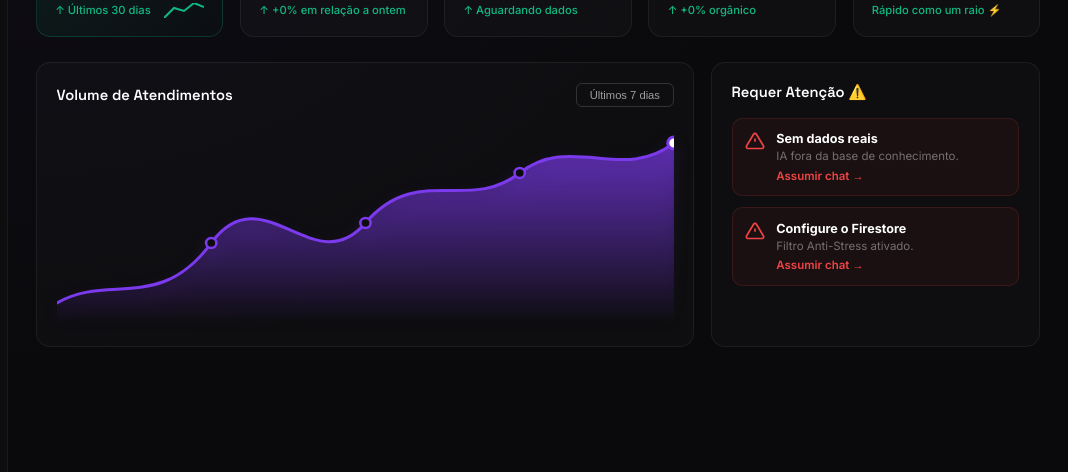
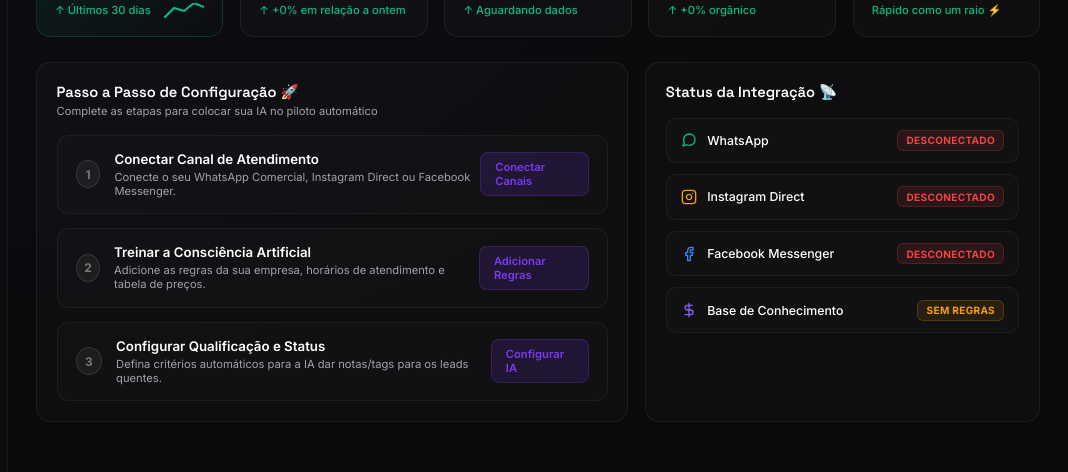
Before and after one commit to seafeetstarken/acessordigital-v1, a website: page app/dashboard.html in a window 1280 px wide. Shown: the part 231-703 px from the top of the page, 212-1280 px from the left. Drawn offline with Linux system fonts and the light colour scheme.

Commit message:
feat: design a clean onboarding template for new users on dashboard.html

```diff
--- a/app/dashboard.html
+++ b/app/dashboard.html
@@ -151,6 +151,62 @@
     .attention-content h4 { color: #FFF; font-size: 0.9rem; margin-bottom: 0.2rem; }
     .attention-content p { color: rgba(255,255,255,0.4); font-size: 0.82rem; }
     .attention-action { color: #EF4444; font-size: 0.82rem; font-weight: 600; text-decoration: none; margin-top: 0.4rem; display: inline-block; }
+
+    /* Onboarding Checklist Styles */
+    .onboarding-steps { display: flex; flex-direction: column; gap: 1rem; margin-top: 0.5rem; }
+    .onboarding-step {
+      display: flex; align-items: center; justify-content: space-between;
+      padding: 1.1rem 1.3rem; background: rgba(255,255,255,0.015);
+      border: 1px solid rgba(255,255,255,0.05); border-radius: 12px;
+      transition: all 0.2s ease;
+    }
+    .onboarding-step:hover {
+      background: rgba(124,58,237,0.03); border-color: rgba(124,58,237,0.2);
+    }
+    .step-left { display: flex; align-items: center; gap: 1rem; }
+    .step-number {
+      width: 28px; height: 28px; border-radius: 50%;
+      background: rgba(255,255,255,0.05); color: rgba(255,255,255,0.4);
+      display: flex; align-items: center; justify-content: center;
+      font-weight: 700; font-size: 0.85rem; border: 1px solid rgba(255,255,255,0.1);
+    }
+    .onboarding-step.completed .step-number {
+      background: rgba(16,185,129,0.15); color: #10b981; border-color: rgba(16,185,129,0.3);
+    }
+    .step-info h4 { color: #FFF; font-size: 0.95rem; font-weight: 600; margin-bottom: 0.2rem; }
+    .step-info p { color: var(--text-muted); font-size: 0.8rem; }
+    .step-action-btn {
+      background: rgba(124,58,237,0.15); border: 1px solid rgba(124,58,237,0.25);
+      color: var(--accent-primary); padding: 0.5rem 1rem; border-radius: 8px;
+      font-size: 0.8rem; font-weight: 600; text-decoration: none; transition: all 0.2s;
+    }
+    .step-action-btn:hover {
+      background: var(--accent-primary); color: #000; border-color: var(--accent-primary);
+      transform: translateY(-1px);
+    }
+
+    /* Integration Status Indicators */
+    .status-list { display: flex; flex-direction: column; gap: 0.8rem; }
+    .status-row {
+      display: flex; align-items: center; justify-content: space-between;
+      padding: 0.8rem 1rem; background: rgba(255,255,255,0.015);
+      border: 1px solid rgba(255,255,255,0.05); border-radius: 10px;
+    }
+    .status-left { display: flex; align-items: center; gap: 0.75rem; color: #FFF; font-size: 0.88rem; font-weight: 500; }
+    .status-left svg { width: 16px; height: 16px; }
+    .badge-status {
+      font-size: 0.72rem; font-weight: 700; text-transform: uppercase;
+      padding: 0.25rem 0.6rem; border-radius: 6px; letter-spacing: 0.03em;
+    }
+    .badge-status.disconnected {
+      background: rgba(239,68,68,0.1); color: #EF4444; border: 1px solid rgba(239,68,68,0.2);
+    }
+    .badge-status.connected {
+      background: rgba(16,185,129,0.1); color: #10b981; border: 1px solid rgba(16,185,129,0.2);
+    }
+    .badge-status.warning {
+      background: rgba(245,158,11,0.1); color: #F59E0B; border: 1px solid rgba(245,158,11,0.2);
+    }
 
   </style>
 </head>
@@ -306,41 +362,90 @@
           </div>
         </div>
 
-        <div class="main-grid">
+        <div class="main-grid" style="grid-template-columns: 1.8fr 1.2fr;">
+          <!-- Left Panel: Onboarding Checklist -->
+          <div class="glass-panel">
+            <div class="panel-header" style="flex-direction: column; align-items: flex-start; gap: 0.2rem;">
+              <h3>Passo a Passo de Configuração 🚀</h3>
+              <span style="font-size: 0.8rem; color: var(--text-muted);">Complete as etapas para colocar sua IA no piloto automático</span>
+            </div>
+
+            <div class="onboarding-steps" style="margin-top: 1rem;">
+              <!-- Step 1 -->
+              <div class="onboarding-step">
+                <div class="step-left">
+                  <div class="step-number">1</div>
+                  <div class="step-info">
+                    <h4>Conectar Canal de Atendimento</h4>
+                    <p>Conecte o seu WhatsApp Comercial, Instagram Direct ou Facebook Messenger.</p>
+                  </div>
+                </div>
+                <a href="configuracoes.html" class="step-action-btn">Conectar Canais</a>
+              </div>
+
+              <!-- Step 2 -->
+              <div class="onboarding-step">
+                <div class="step-left">
+                  <div class="step-number">2</div>
+                  <div class="step-info">
+                    <h4>Treinar a Consciência Artificial</h4>
+                    <p>Adicione as regras da sua empresa, horários de atendimento e tabela de preços.</p>
+                  </div>
+                </div>
+                <a href="conhecimento.html" class="step-action-btn">Adicionar Regras</a>
+              </div>
+
+              <!-- Step 3 -->
+              <div class="onboarding-step">
+                <div class="step-left">
+                  <div class="step-number">3</div>
+                  <div class="step-info">
+                    <h4>Configurar Qualificação e Status</h4>
+                    <p>Defina critérios automáticos para a IA dar notas/tags para os leads quentes.</p>
+                  </div>
+                </div>
+                <a href="automacoes.html" class="step-action-btn">Configurar IA</a>
+              </div>
+            </div>
+          </div>
+
+          <!-- Right Panel: Connection Status -->
           <div class="glass-panel">
             <div class="panel-header">
-              <h3>Volume de Atendimentos</h3>
-              <button class="btn-outline">Últimos 7 dias</button>
+              <h3>Status da Integração 📡</h3>
             </div>
-            <svg width="100%" height="200" viewBox="0 0 600 200" preserveAspectRatio="none" style="filter: drop-shadow(0 8px 8px rgba(124,58,237,0.2));">
-              <defs><linearGradient id="g1" x1="0%" y1="0%" x2="0%" y2="100%"><stop offset="0%" stop-color="#7C3AED" stop-opacity="0.7"/><stop offset="100%" stop-color="#7C3AED" stop-opacity="0.0"/></linearGradient></defs>
-              <path d="M0,180 C50,150 100,190 150,120 C200,50 250,160 300,100 C350,40 400,90 450,50 C500,10 550,60 600,20 L600,200 L0,200 Z" fill="url(#g1)"/>
-              <path d="M0,180 C50,150 100,190 150,120 C200,50 250,160 300,100 C350,40 400,90 450,50 C500,10 550,60 600,20" fill="none" stroke="#7C3AED" stroke-width="3" stroke-linecap="round"/>
-              <circle cx="150" cy="120" r="5" fill="#0d0d10" stroke="#7C3AED" stroke-width="2.5"/>
-              <circle cx="300" cy="100" r="5" fill="#0d0d10" stroke="#7C3AED" stroke-width="2.5"/>
-              <circle cx="450" cy="50" r="5" fill="#0d0d10" stroke="#7C3AED" stroke-width="2.5"/>
-              <circle cx="600" cy="20" r="6" fill="#FFF" stroke="#7C3AED" stroke-width="3"/>
-            </svg>
-          </div>
 
-          <div class="glass-panel">
-            <div class="panel-header"><h3>Requer Atenção ⚠️</h3></div>
-            <div class="attention-list">
-              <div class="attention-item">
-                <svg width="20" height="20" viewBox="0 0 24 24" fill="none" stroke-width="2"><path d="M10.29 3.86L1.82 18a2 2 0 0 0 1.71 3h16.94a2 2 0 0 0 1.71-3L13.71 3.86a2 2 0 0 0-3.42 0z"></path><line x1="12" y1="9" x2="12" y2="13"></line><line x1="12" y1="17" x2="12.01" y2="17"></line></svg>
-                <div class="attention-content">
-                  <h4>Sem dados reais</h4>
-                  <p>IA fora da base de conhecimento.</p>
-                  <a href="inbox.html" class="attention-action">Assumir chat →</a>
+            <div class="status-list" style="margin-top: 1rem;">
+              <div class="status-row">
+                <div class="status-left">
+                  <svg viewBox="0 0 24 24" fill="none" stroke="currentColor" stroke-width="2" stroke-linecap="round" stroke-linejoin="round" style="stroke: #10B981; width:16px; height:16px;"><path d="M21 11.5a8.38 8.38 0 0 1-.9 3.8 8.5 8.5 0 0 1-7.6 4.7 8.38 8.38 0 0 1-3.8-.9L3 21l1.9-5.7a8.38 8.38 0 0 1-.9-3.8 8.5 8.5 0 0 1 4.7-7.6 8.38 8.38 0 0 1 3.8-.9h.5a8.48 8.48 0 0 1 8 8v.5z"></path></svg>
+                  WhatsApp
                 </div>
+                <span class="badge-status disconnected">Desconectado</span>
               </div>
-              <div class="attention-item">
-                <svg width="20" height="20" viewBox="0 0 24 24" fill="none" stroke-width="2"><path d="M10.29 3.86L1.82 18a2 2 0 0 0 1.71 3h16.94a2 2 0 0 0 1.71-3L13.71 3.86a2 2 0 0 0-3.42 0z"></path><line x1="12" y1="9" x2="12" y2="13"></line><line x1="12" y1="17" x2="12.01" y2="17"></line></svg>
-                <div class="attention-content">
-                  <h4>Configure o Firestore</h4>
-                  <p>Filtro Anti-Stress ativado.</p>
-                  <a href="inbox.html" class="attention-action">Assumir chat →</a>
+
+              <div class="status-row">
+                <div class="status-left">
+                  <svg viewBox="0 0 24 24" fill="none" stroke="currentColor" stroke-width="2" stroke-linecap="round" stroke-linejoin="round" style="stroke: #F59E0B; width:16px; height:16px;"><rect x="2" y="2" width="20" height="20" rx="5" ry="5"></rect><path d="M16 11.37A4 4 0 1 1 12.63 8 4 4 0 0 1 16 11.37z"></path><line x1="17.5" y1="6.5" x2="17.51" y2="6.5"></line></svg>
+                  Instagram Direct
                 </div>
+                <span class="badge-status disconnected">Desconectado</span>
+              </div>
+
+              <div class="status-row">
+                <div class="status-left">
+                  <svg viewBox="0 0 24 24" fill="none" stroke="currentColor" stroke-width="2" stroke-linecap="round" stroke-linejoin="round" style="stroke: #3B82F6; width:16px; height:16px;"><path d="M18 2h-3a5 5 0 0 0-5 5v3H7v4h3v8h4v-8h3l1-4h-4V7a1 1 0 0 1 1-1h3z"></path></svg>
+                  Facebook Messenger
+                </div>
+                <span class="badge-status disconnected">Desconectado</span>
+              </div>
+
+              <div class="status-row">
+                <div class="status-left">
+                  <svg viewBox="0 0 24 24" fill="none" stroke="currentColor" stroke-width="2" stroke-linecap="round" stroke-linejoin="round" style="stroke: #8B5CF6; width:16px; height:16px;"><path d="M12 2v20M17 5H9.5a3.5 3.5 0 0 0 0 7h5a3.5 3.5 0 0 1 0 7H6"></path></svg>
+                  Base de Conhecimento
+                </div>
+                <span class="badge-status warning">Sem Regras</span>
               </div>
             </div>
           </div>
```
